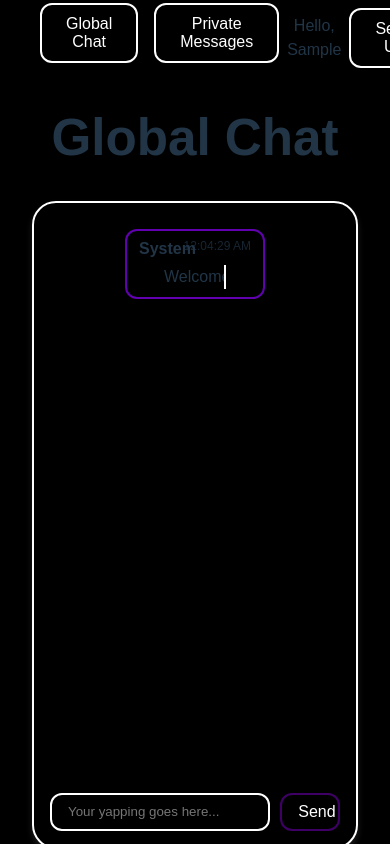
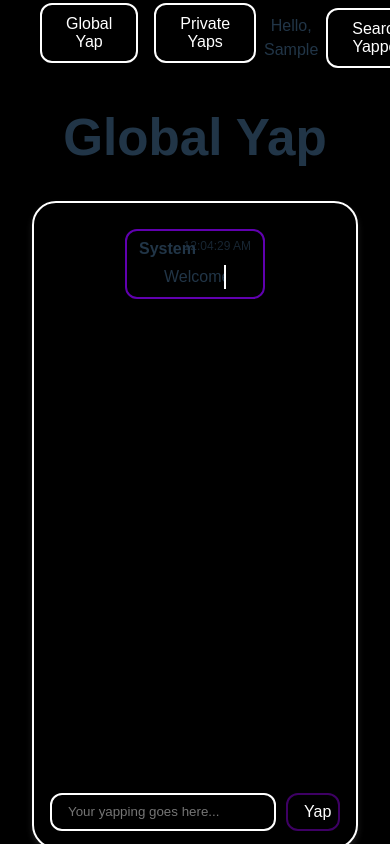
Before and after one commit to S0LD13R-CMD/Messaging-App, a React (Vite) app in the folder frontend/: page /login in a window 390 px wide. Both pictures are taken after typing "Sample", "Sample123" into the empty fields and a click on the button "Sign in". Built offline with nearby package versions, Linux system fonts and the light colour scheme; a web font is replaced by a local one.

Commit message:
Updated terminology throughout the app to replace "User" with "Yapper" for consistency. Enhanced error message in the error popup and adjusted CSS styles for better layout and responsiveness in the ErrorPopup and SearchPopup components.

```diff
--- a/frontend/src/App.tsx
+++ b/frontend/src/App.tsx
@@ -50,7 +50,7 @@ function App() {
       return true;
     } else {
       // Show custom error popup instead of alert
-      setErrorMessage(`User "${searchUsername}" not found.`);
+      setErrorMessage(`Yapper "${searchUsername}" not found. You sure they exist? You may be schizo...`);
       setIsErrorOpen(true);
       return false;
     }
@@ -71,7 +71,7 @@ function App() {
                 style={{...chatStyles.button}}
                 className="btn-slide hover:bg-white hover:text-black"
                 >
-                  Global Chat
+                  Global Yap
                 </button>
               </Link>
               <Link to="/private" className="rounded text-white font-medium" onClick={clearPrivateNotifications}>
@@ -82,7 +82,7 @@ function App() {
                 }}
                 className="btn-slide hover:bg-white hover:text-black"
                 >
-                  Private Messages
+                  Private Yaps
                 </button>
               </Link>
             </div>
@@ -93,7 +93,7 @@ function App() {
                 style={{...chatStyles.button}}
                 className="btn-fade hover:bg-white hover:text-black mr-2"
               >
-                Search User
+                Search Yapper
               </button>
               <button
                 onClick={logout}
--- a/frontend/src/components/chat/GlobalChat.tsx
+++ b/frontend/src/components/chat/GlobalChat.tsx
@@ -99,7 +99,7 @@ const GlobalChat: React.FC<GlobalChatProps> = ({ username }) => {
           padding="8px 16px"
           border="2px solid rgb(62, 0, 100)"
         >
-          Send
+          Yap
         </Button>
       </form>
     </div>
--- a/frontend/src/components/ui/ErrorPopup.tsx
+++ b/frontend/src/components/ui/ErrorPopup.tsx
@@ -26,33 +26,33 @@ const ErrorPopup: React.FC<ErrorPopupProps> = ({ isOpen, onClose, message }) =>
     >
       <div
         className="absolute top-1/2 left-1/2 transform -translate-x-1/2 -translate-y-1/2"
-        style={{ width: '500px', maxWidth: '90%' }}
+        style={{ width: '500px', maxWidth: '100%' }}
       >
         <div style={{
             ...chatStyles.containerStyle2,
             borderRadius: '24px',
             border: '4px solid rgb(220, 38, 38)',
             width: '100%',
-            height: '100%',
+            height: '250px',
             marginLeft: 'auto',
             marginRight: 'auto',
             backgroundColor: 'black',
-            padding: '20px',
-            maxHeight: '300px'
+            padding: '30px',
             }}>
           <div className="p-4 text-center">
-            <h3 className="text-white text-2xl mb-2">Error</h3>
+            <h3 className="text-white text-2xl mb-2" style={{marginTop: '50px'}}>Error</h3>
             <div className="border-t border-gray-700 w-1/3 mx-auto my-4"></div>
             <p className="text-red-400 text-lg mb-6">{message}</p>
           </div>
 
-          <div className="p-4 flex justify-center">
+          <div className="p-8 flex justify-center">
             <Button
               onClick={onClose}
               animation="grow"
               width="60%"
               height="45px"
               bgColor="rgb(150, 0, 0)"
+              margin="30px 0 0 0"
             >
               Close
             </Button>
--- a/frontend/src/components/ui/SearchPopup.tsx
+++ b/frontend/src/components/ui/SearchPopup.tsx
@@ -67,21 +67,24 @@ const SearchPopup: React.FC<SearchPopupProps> = ({ onClose, onSearch, isOpen })
             marginLeft: 'auto',
             marginRight: 'auto',
             backgroundColor: 'black',
+            padding: '20px',
+            maxHeight: '300px'
             }}>
-          <div className="p-8">
-            <h2 className="text-white text-2xl text-center">Find a User</h2>
+          <div className="p-4 text-center">
+            <h3 className="text-white text-2xl mb-2">Find a Yapper</h3>
+            <div className="border-t border-gray-700 w-1/3 mx-auto my-4"></div>
           </div>
 
-          <div className="p-4">
-            <form onSubmit={handleSubmit} style={{...chatStyles.inputContainer, padding: '16px'}}>
+          <div className="px-4 pb-4">
+            <form onSubmit={handleSubmit} style={chatStyles.inputContainer}>
               <input
                 ref={inputRef}
                 type="text"
                 value={searchText}
                 onChange={(e) => setSearchText(e.target.value)}
-                placeholder="Enter username..."
+                placeholder="Who do you wanna yap with?"
                 className="animated-input"
-                style={{...chatStyles.input, width: '100%'}}
+                style={chatStyles.input}
               />
             </form>
           </div>
@@ -94,7 +97,7 @@ const SearchPopup: React.FC<SearchPopupProps> = ({ onClose, onSearch, isOpen })
               width="45%"
               height="45px"
             >
-              Search
+              Search for the Yapper
             </Button>
 
             <Button
--- a/frontend/src/pages/GlobalChatPage.tsx
+++ b/frontend/src/pages/GlobalChatPage.tsx
@@ -12,7 +12,7 @@ const GlobalChatPage: React.FC<GlobalChatPageProps> = ({ username }) => {
     <div className="min-h-screen bg-gray-50">
       <header className="bg-white shadow">
         <div className="max-w-7xl mx-auto py-6 px-4 sm:px-6 lg:px-8">
-          <h1 className="text-3xl font-bold text-gray-900">Global Chat</h1>
+          <h1 className="text-3xl font-bold text-gray-900">Global Yap</h1>
         </div>
       </header>
       <main>
```
